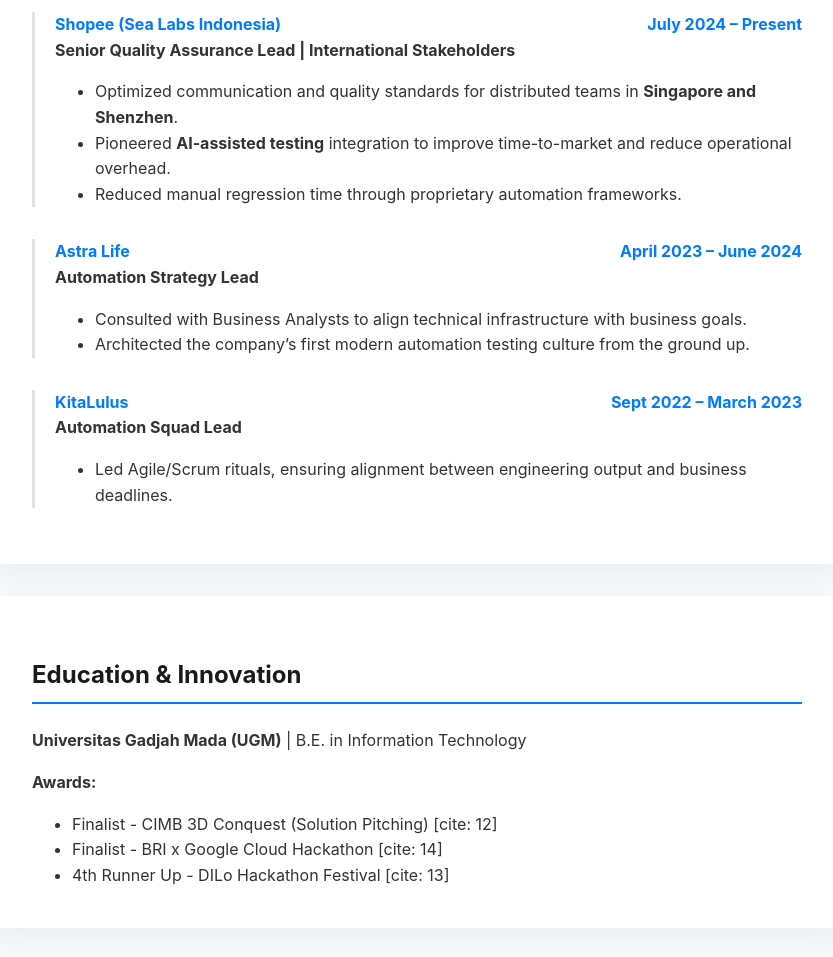
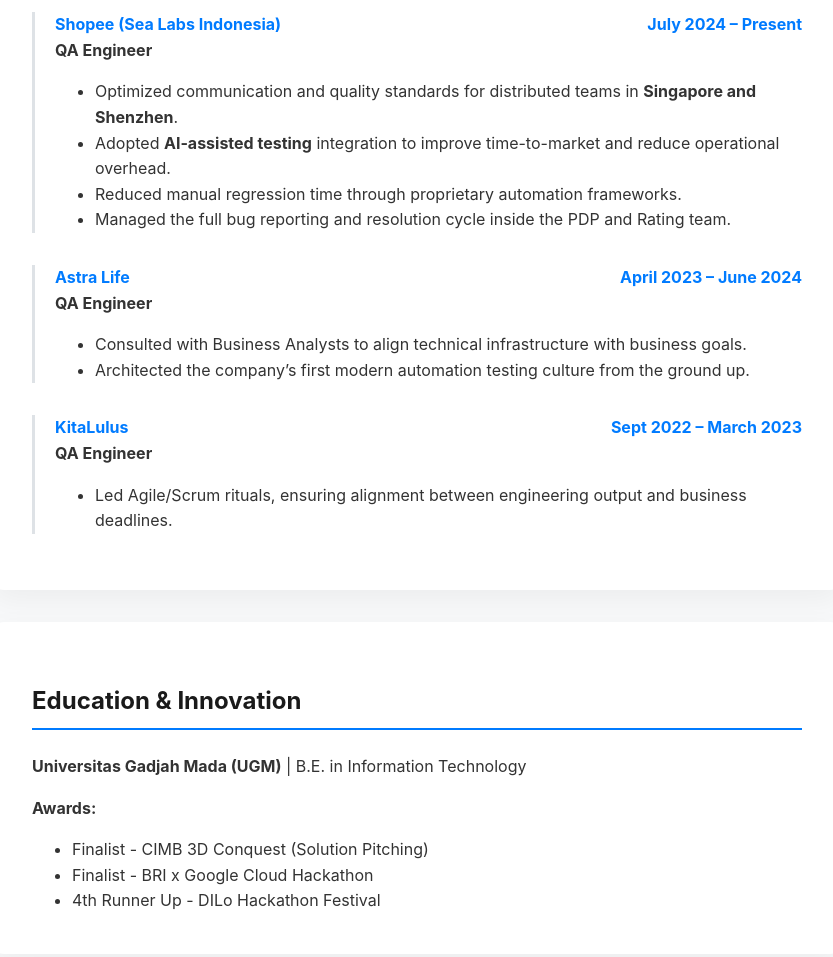
Before and after one commit to justdheja/justdheja.github.io, a plain HTML site: page index.html in a window 1280 px wide. Shown: the part 1000-1957 px from the top of the page, without its empty margins (223-1056 px from the left). Drawn offline with Linux system fonts and the light colour scheme.

Commit message:
change materials

```diff
--- a/index.html
+++ b/index.html
@@ -35,7 +35,6 @@
     <div class="social-links">
         <a href="mailto:dhejadaruna@gmail.com"><i class="fas fa-envelope"></i></a>
         <a href="https://www.linkedin.com/in/dheja-daruna" target="_blank"><i class="fab fa-linkedin"></i></a>
-        <a href="https://dhejadaruna.me" target="_blank"><i class="fas fa-globe"></i></a>
     </div>
 </header>
 
@@ -68,11 +67,12 @@
                 <span>Shopee (Sea Labs Indonesia)</span>
                 <span>July 2024 – Present</span>
             </div>
-            <strong>Senior Quality Assurance Lead | International Stakeholders</strong>
+            <strong>QA Engineer</strong>
             <ul>
                 <li>Optimized communication and quality standards for distributed teams in <strong>Singapore and Shenzhen</strong>.</li>
-                <li>Pioneered <strong>AI-assisted testing</strong> integration to improve time-to-market and reduce operational overhead.</li>
+                <li>Adopted <strong>AI-assisted testing</strong> integration to improve time-to-market and reduce operational overhead.</li>
                 <li>Reduced manual regression time through proprietary automation frameworks.</li>
+                <li>Managed the full bug reporting and resolution cycle inside the PDP and Rating team.</li>
             </ul>
         </div>
 
@@ -81,7 +81,7 @@
                 <span>Astra Life</span>
                 <span>April 2023 – June 2024</span>
             </div>
-            <strong>Automation Strategy Lead</strong>
+            <strong>QA Engineer</strong>
             <ul>
                 <li>Consulted with Business Analysts to align technical infrastructure with business goals.</li>
                 <li>Architected the company’s first modern automation testing culture from the ground up.</li>
@@ -93,7 +93,7 @@
                 <span>KitaLulus</span>
                 <span>Sept 2022 – March 2023</span>
             </div>
-            <strong>Automation Squad Lead</strong>
+            <strong>QA Engineer</strong>
             <ul>
                 <li>Led Agile/Scrum rituals, ensuring alignment between engineering output and business deadlines.</li>
             </ul>
@@ -105,9 +105,9 @@
         <p><strong>Universitas Gadjah Mada (UGM)</strong> | B.E. in Information Technology</p>
         <p><strong>Awards:</strong></p>
         <ul style="margin-bottom: 0;">
-            <li>Finalist - CIMB 3D Conquest (Solution Pitching) [cite: 12]</li>
-            <li>Finalist - BRI x Google Cloud Hackathon [cite: 14]</li>
-            <li>4th Runner Up - DILo Hackathon Festival [cite: 13]</li>
+            <li>Finalist - CIMB 3D Conquest (Solution Pitching)</li>
+            <li>Finalist - BRI x Google Cloud Hackathon</li>
+            <li>4th Runner Up - DILo Hackathon Festival</li>
         </ul>
     </section>
 </div>
```
